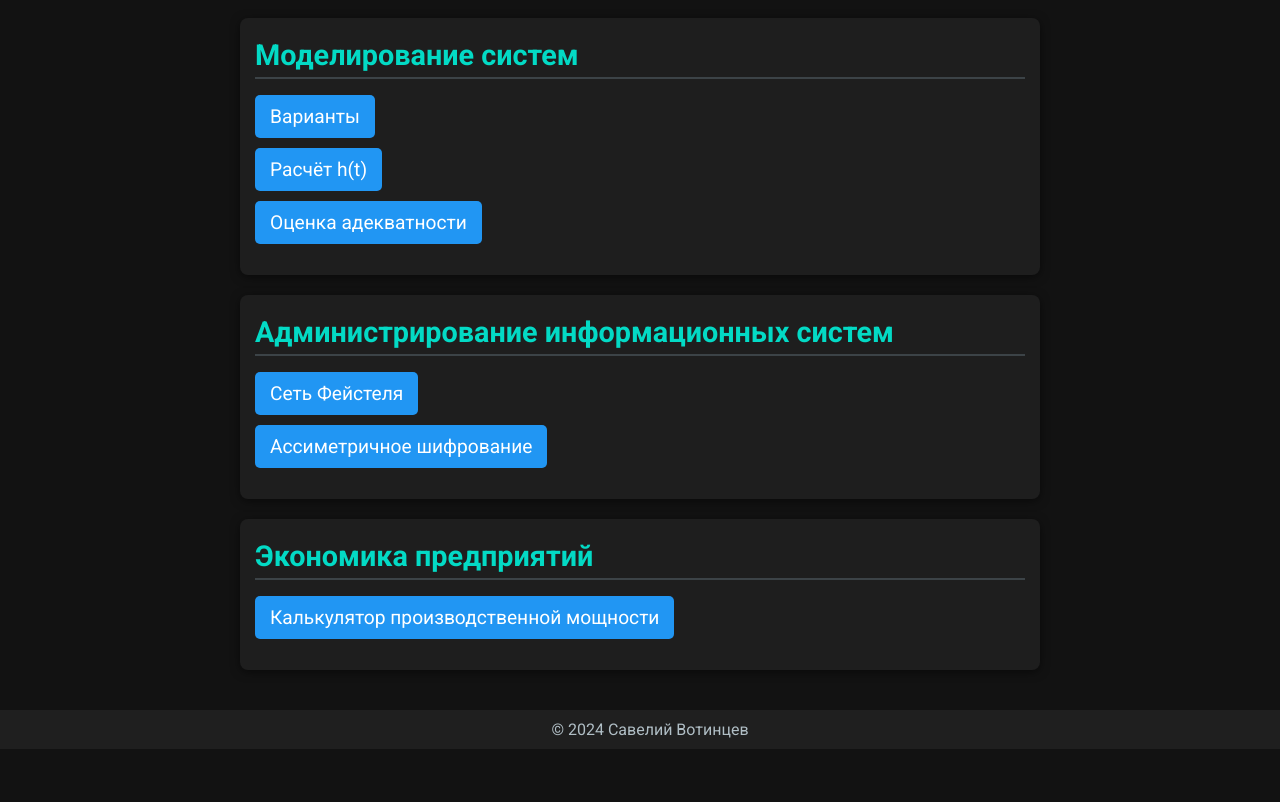
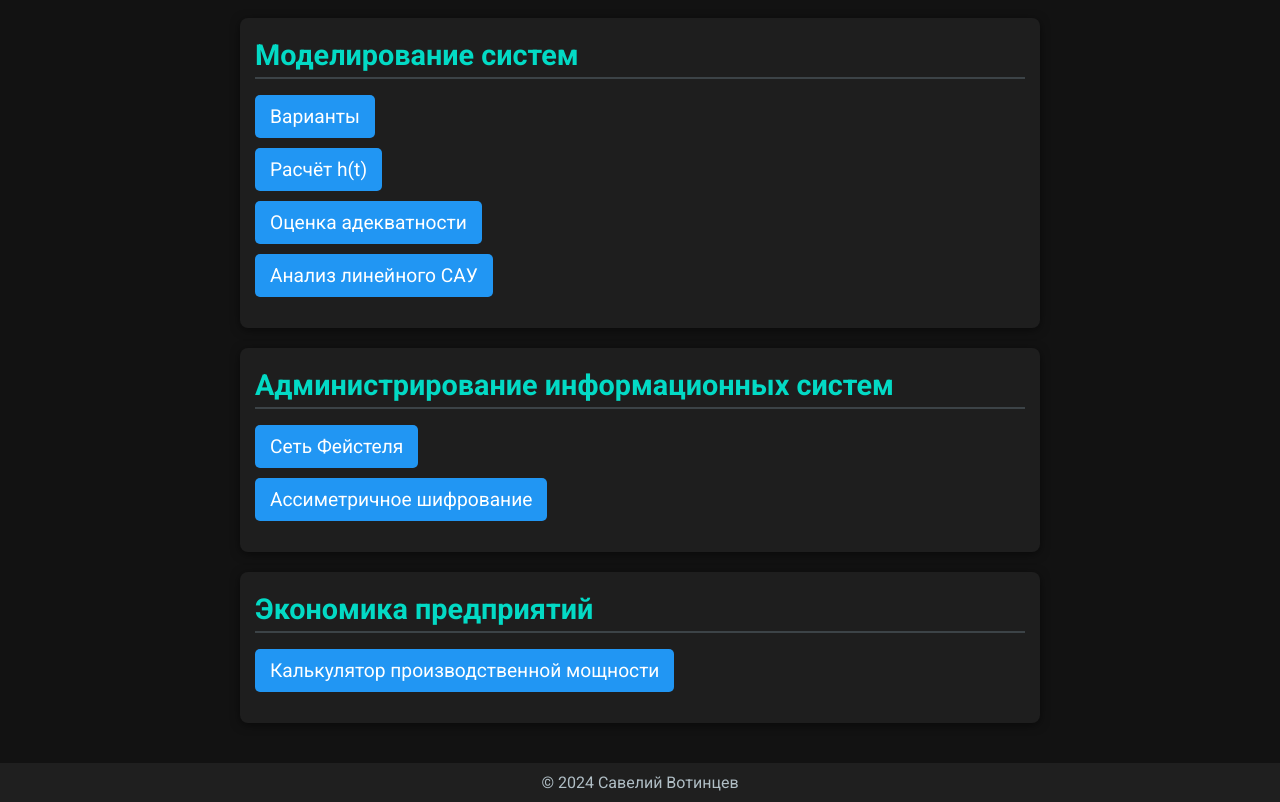
Before and after one commit to SaveliyVotintsev/saveliyvotintsev.github.io, a plain HTML site: page index.html in a window 1280 px wide. Shown: the part 89-891 px from the top of the page. Before the commit the page ends 838 px from the top, so only its background shows below. Drawn offline with Linux system fonts and the light colour scheme.

Commit message:
Добавлен пункт "Анализ линейного САУ"

```diff
--- a/index.html
+++ b/index.html
@@ -18,6 +18,7 @@
                 <li><a href="https://saveliyvotintsev.github.io/MoS/variants">Варианты</a></li>
                 <li><a href="https://saveliyvotintsev.github.io/MoS/">Расчёт h(t)</a></li>
                 <li><a href="https://saveliyvotintsev.github.io/MoS/adequacy-assessment">Оценка адекватности</a></li>
+                <li><a href="https://saveliyvotintsev.github.io/MoS/analysis">Анализ линейного САУ</a></li>
             </ul>
         </section>
         <section>
--- a/styles.css
+++ b/styles.css
@@ -69,7 +69,6 @@ a:hover {
 footer {
     position: relative;
     bottom: 0;
-    width: 100%;
     padding: 10px;
     text-align: center;
     background-color: #1F1F1F;
```
